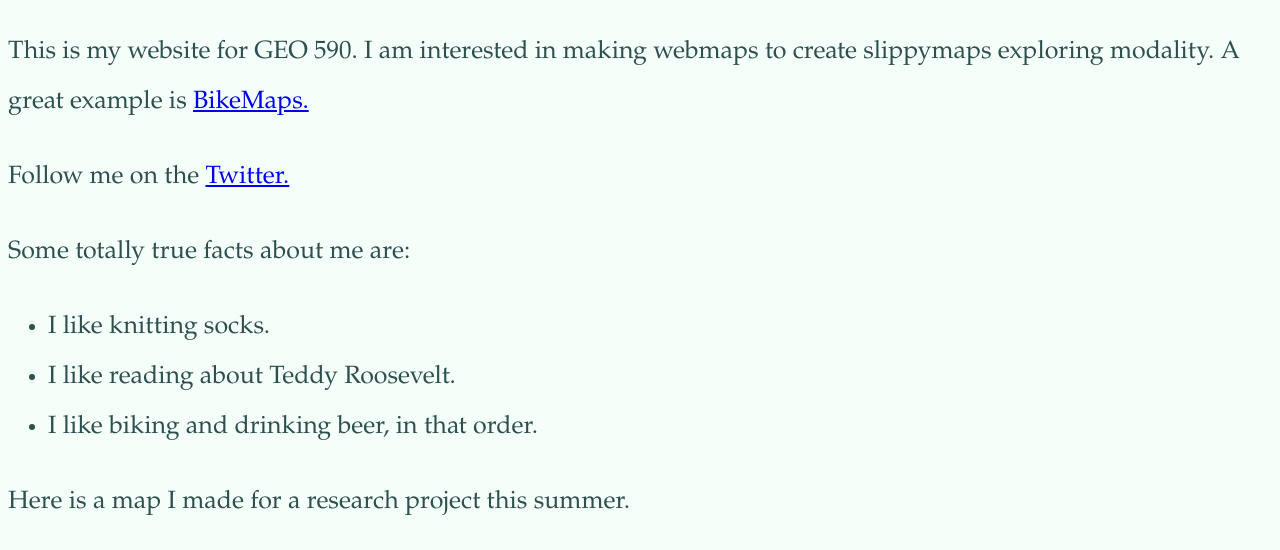
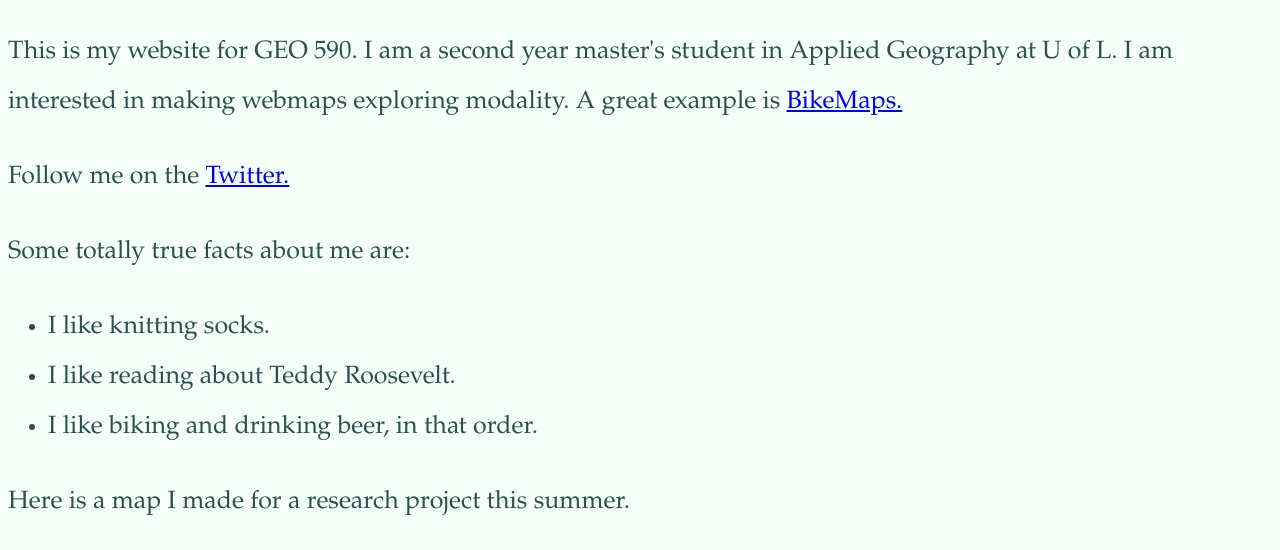
Before and after one commit to elizabethfgreenwell/elizabethfgreenwell.github.io, a plain HTML site: page index.html in a window 1280 px wide. Shown: the part 203-753 px from the top of the page. Drawn offline with Linux system fonts and the light colour scheme.

Commit message:
bio update

```diff
--- a/index.html
+++ b/index.html
@@ -21,7 +21,7 @@ color:DarkSlateGrey;
 <!--text and body design-->
 <h1 style="color:DarkCyan;">Elizabeth Greenwell</h1> <hr/>
 <h2 style="color:DarkSlateGrey;">Welcome to my site ya'll. </h2>
-<p style="color:DarkSlateGrey;"> This is my website for GEO 590. I am interested in making webmaps to create slippymaps exploring modality. A great example is <a href="https://bikemaps.org/@38.2206500,-85.6092453,12z">BikeMaps.</a> </p>
+<p style="color:DarkSlateGrey;"> This is my website for GEO 590. I am a second year master's student in Applied Geography at U of L. I am interested in making webmaps exploring modality. A great example is <a href="https://bikemaps.org/@38.2206500,-85.6092453,12z">BikeMaps.</a> </p>
 <p> Follow me on the <a href="https://twitter.com/abbie_greenwell">Twitter.</a> </p>
 <p> Some totally true facts about me are: </p>
 <ul>
```
